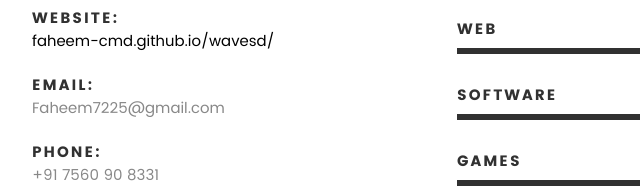
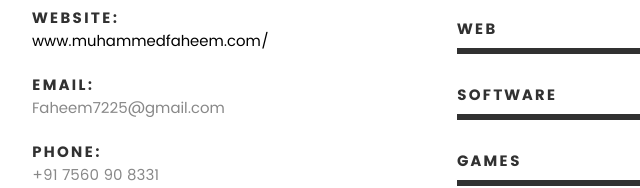
Before and after one commit to faheem-cmd/portfolio, a plain HTML site: page index.html in a window 1280 px wide. Shown: the part 1853-2041 px from the top of the page, 203-843 px from the left. Drawn offline with Linux system fonts and the light colour scheme; files whose address does not match are found by name.

Commit message:
Update index.html

```diff
--- a/index.html
+++ b/index.html
@@ -91,7 +91,6 @@
 
    	<ul class="intro-social">
          <li><a href="https://www.facebook.com/faheem.kattekaden"><i class="fa fa-facebook"></i></a></li>
-		<li><a href="https://www.muhammedfaheem.tk/"><i class="icon-users"></i>
          <li><a href="https://www.linkedin.com/in/muhammed-faheem-k-617437197/"><i class="fa fa-linkedin-square"></i></a></li>
 		 <li><a href="https://www.instagram.com/fahe_07/"><i class="fa fa-instagram"></i></a></li>
 		 <li><a href="https://stackoverflow.com/users/12268933/muhammed-faheem-k"><i class="fa fa-stack-overflow"></i></a></li>
@@ -150,7 +149,7 @@
    				</li>
    				<li>
    					<strong>Website:</strong>
-   					<span><a href=" https://faheem-cmd.github.io/wavesd/">faheem-cmd.github.io/wavesd/</span></a>
+   					<span><a href="http://www.muhammedfaheem.tk/">www.muhammedfaheem.com/</span></a>
    				</li>
    				<li>
    					<strong>Email:</strong>
```
